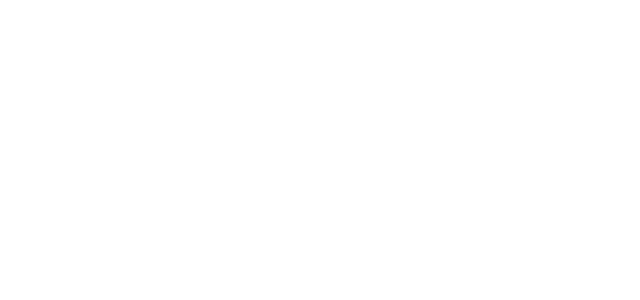
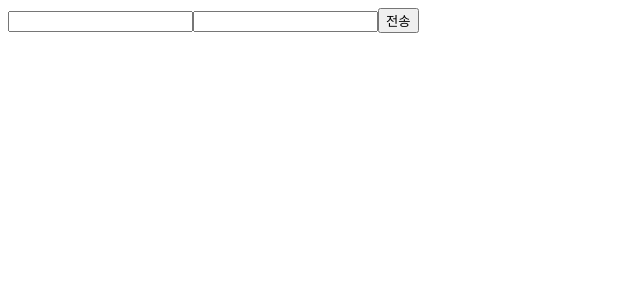
Before and after one commit to GlassKT/GLASS_KT_V2, a React app: page / in a window 1280 px wide. Shown: the top 300 px of the page, without its empty margins (0-640 px from the left). Built offline with nearby package versions, Linux system fonts and the light colour scheme.

Commit message:
login, register logic

```diff
--- a/src/App.tsx
+++ b/src/App.tsx
@@ -1,14 +1,30 @@
 import React from "react";
+import { useSelector } from "react-redux";
 import { BrowserRouter, Route, Routes } from "react-router-dom";
+import Login from "./pages/login/Login";
 import Main from "./pages/Main";
+import Register from "./pages/register";
+import { ReducerInterface } from "./type/interface/redux/reducer";
 
 const App = () => {
+  const { login } = useSelector((state: ReducerInterface) => state.userReducer);
+
   return (
     <BrowserRouter>
       <Routes>
-        <Route path="/" element={<Main />}></Route>
-        <Route path="/profile" element={<div>profile</div>}></Route>
-        <Route path="*" element={<div>error page</div>}></Route>
+        {login ? (
+          <>
+            <Route path="/" element={<Main />}></Route>
+            <Route path="/profile" element={<div>profile</div>}></Route>
+            <Route path="*" element={<div>error page</div>}></Route>
+          </>
+        ) : (
+          <>
+            <Route path="/" element={<Login />}></Route>
+            <Route path="/register" element={<Register />}></Route>
+            <Route path="*" element={<Login />}></Route>
+          </>
+        )}
       </Routes>
     </BrowserRouter>
   );
--- /dev/null
+++ b/src/components/login/LoginForm.tsx
@@ -0,0 +1,21 @@
+import React, { useCallback, useRef } from "react";
+
+const LoginForm = () => {
+  const idRef = useRef<HTMLInputElement>(); // id
+  const pwRef = useRef<HTMLInputElement>(); // pw
+
+  const loginRequest = useCallback((e: any) => {
+    e.preventDefault(); // 새로고침 막기
+    console.log(idRef.current.value, pwRef.current.value);
+  }, []);
+
+  return (
+    <form onSubmit={loginRequest}>
+      <input type="text" ref={idRef} maxLength={30} required />
+      <input type="password" ref={pwRef} required />
+      <button type="submit">전송</button>
+    </form>
+  );
+};
+
+export default LoginForm;
--- /dev/null
+++ b/src/components/register/RegisterFrom.tsx
@@ -0,0 +1,51 @@
+import React, { useCallback, useRef } from "react";
+
+const RegisterFrom = () => {
+  const idRef = useRef<HTMLInputElement>(); // id
+  const pwRef = useRef<HTMLInputElement>(); // pw
+  const nameRef = useRef<HTMLInputElement>(); // name
+  const emailRef = useRef<HTMLInputElement>(); // email
+
+  const certify = useRef(false);
+
+  const registerRequest = useCallback((e: any) => {
+    e.preventDefault(); // 새로고침 막기
+
+    if (!certify.current) {
+      return;
+    }
+
+    console.log(
+      idRef.current.value,
+      pwRef.current.value,
+      nameRef.current.value,
+      emailRef.current.value
+    );
+  }, []);
+
+  const sendEmail = useCallback(() => {
+    console.log("이메일로 전송되었습니다");
+    changeCertify();
+  }, []);
+
+  const changeCertify = useCallback(() => {
+    certify.current = true;
+  }, []);
+
+  return (
+    <form onSubmit={registerRequest}>
+      <input type="text" ref={nameRef} required />
+      <div>
+        <input id="email" type="email" ref={emailRef} required />
+        <label htmlFor="email" onClick={sendEmail}>
+          인증
+        </label>
+      </div>
+      <input type="text" ref={idRef} maxLength={30} required />
+      <input type="password" ref={pwRef} required />
+      <button type="submit">전송</button>
+    </form>
+  );
+};
+
+export default RegisterFrom;
--- /dev/null
+++ b/src/pages/login/Login.tsx
@@ -0,0 +1,13 @@
+import React from "react";
+import LoginForm from "../../components/login/LoginForm";
+import LoginStyle from "./login.style";
+
+const Login = () => {
+  return (
+    <LoginStyle>
+      <LoginForm />
+    </LoginStyle>
+  );
+};
+
+export default Login;
--- /dev/null
+++ b/src/pages/login/login.style.ts
@@ -0,0 +1,5 @@
+import styled from "styled-components";
+
+const LoginStyle = styled.div``;
+
+export default LoginStyle;
--- /dev/null
+++ b/src/pages/register/Register.tsx
@@ -0,0 +1,13 @@
+import React from "react";
+import RegisterFrom from "../../components/register/RegisterFrom";
+import RegisterStyle from "./register.style";
+
+const Register = () => {
+  return (
+    <RegisterStyle>
+      <RegisterFrom />
+    </RegisterStyle>
+  );
+};
+
+export default Register;
--- /dev/null
+++ b/src/pages/register/index.ts
@@ -0,0 +1 @@
+export { default } from "./Register";
--- /dev/null
+++ b/src/pages/register/register.style.ts
@@ -0,0 +1,5 @@
+import styled from "styled-components";
+
+const RegisterStyle = styled.div``;
+
+export default RegisterStyle;
--- /dev/null
+++ b/src/type/interface/redux/reducer.ts
@@ -0,0 +1,3 @@
+export interface ReducerInterface {
+  userReducer: any;
+}
```
Also changed, not shown: src/pages/login/index.ts (added), 1 other file (tests, documents, lock files or other folders).
